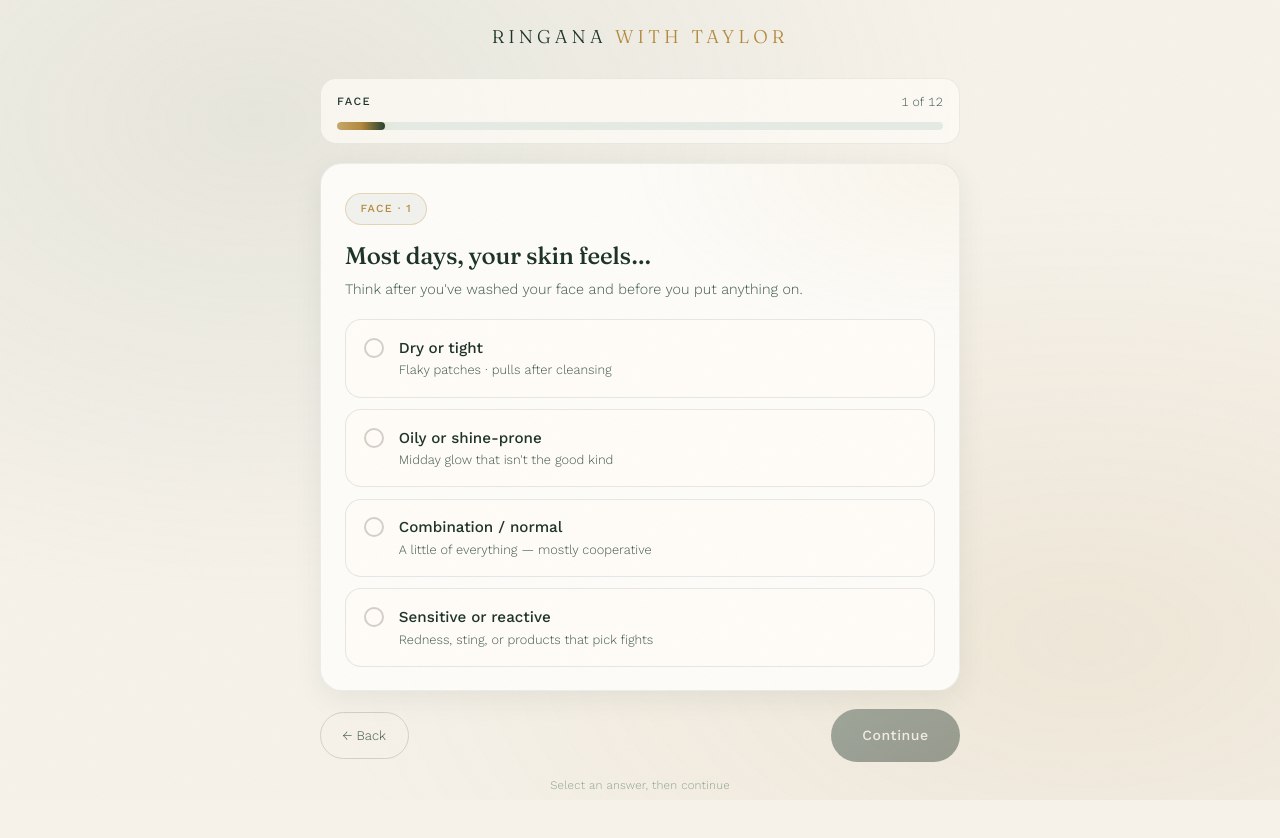
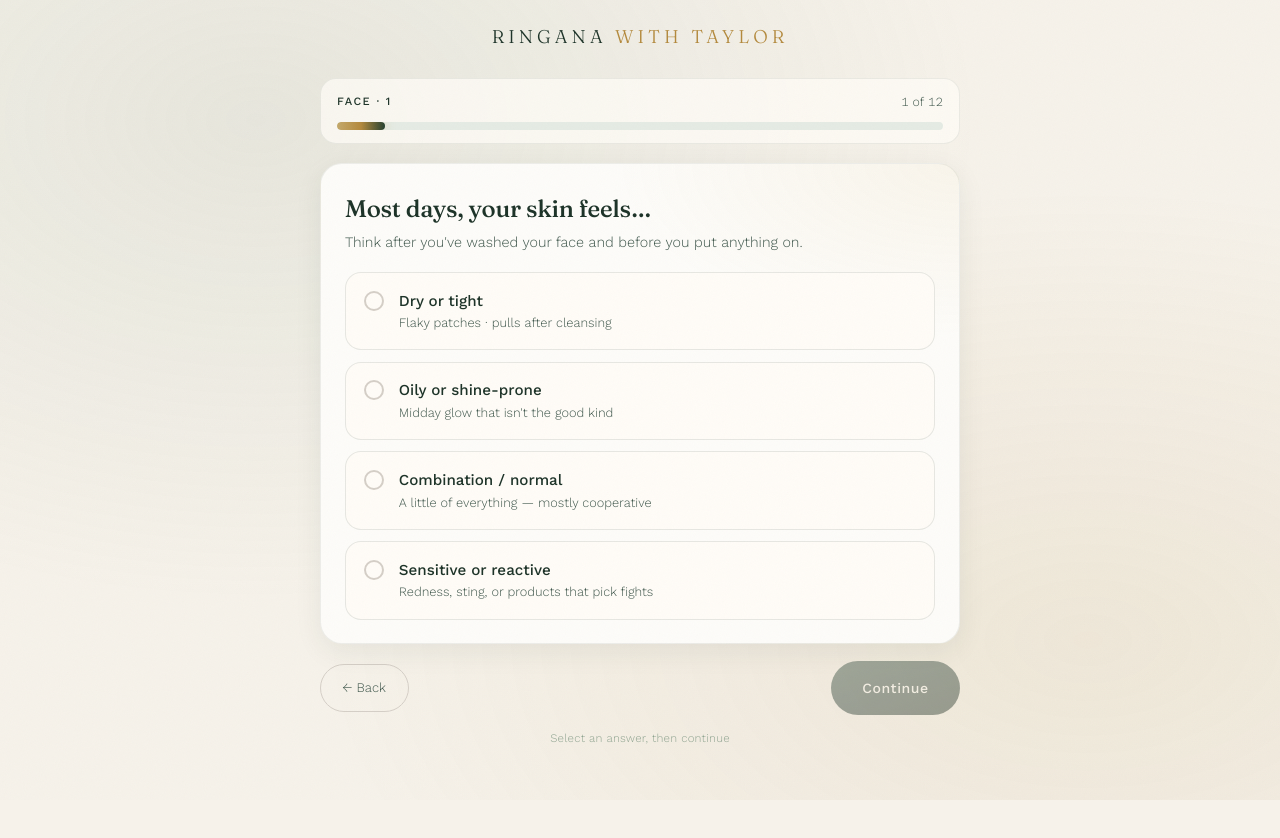
Before and after one commit to go-evergreen/the-fresh-match, a React (Vite) app: page / in a window 1280 px wide. Both pictures are taken after a click on the button 640 px from the left and 650 px from the top of the page. Shown: the top 838 px of the page. After the commit the page ends 812 px from the top, so only its background shows below. Built offline with nearby package versions, Linux system fonts and the light colour scheme.

Commit message:
Update App.jsx

```diff
--- a/src/App.jsx
+++ b/src/App.jsx
@@ -410,7 +410,7 @@ export default function App() {
           <div className="quiz">
             <div className="progress-wrap">
               <div className="progress-top">
-                <span className="progress-label">{q.section || q.eyebrow}</span>
+                <span className="progress-label">{q.eyebrow || q.section}</span>
                 <span className="progress-count">
                   {i + 1} of {qs.length}
                 </span>
@@ -421,7 +421,6 @@ export default function App() {
             </div>
 
             <div className="question-card" key={q.id}>
-              <div className="section-chip">{q.eyebrow}</div>
               <h2 className="question-text">{q.q}</h2>
               {q.note && <p className="question-sub">{q.note}</p>}
               {typeof q.max === "number" && (
```
